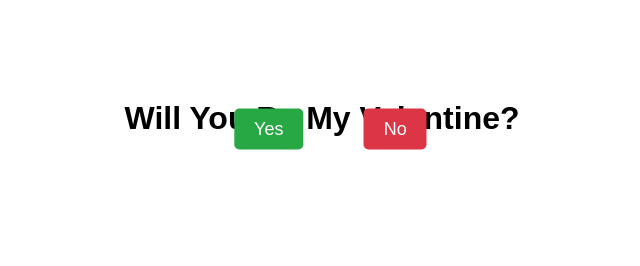
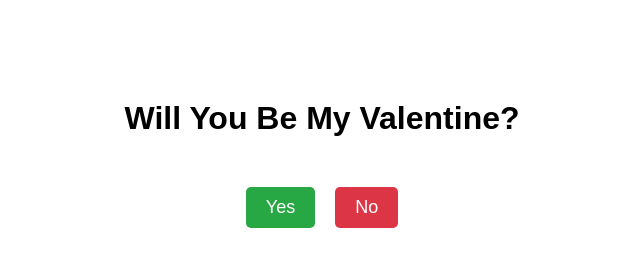
Before and after one commit to stann112/valentines, a plain HTML site: page index.html in a window 1280 px wide. Shown: the whole page, without its empty margins (318-958 px from the left). Drawn offline with Linux system fonts and the light colour scheme.

Commit message:
Update index.html

```diff
--- a/index.html
+++ b/index.html
@@ -11,28 +11,31 @@
       margin-top: 100px;
       position: relative;
     }
+    h1 {
+      margin-bottom: 50px;
+    }
+    .button-container {
+      position: relative;
+      display: flex;
+      justify-content: center;
+      gap: 20px;
+      margin-top: 20px;
+    }
     button {
       font-size: 18px;
       padding: 10px 20px;
-      margin: 10px;
       cursor: pointer;
       border: none;
       border-radius: 5px;
-      position: absolute;
+      position: relative;
     }
     #yes-button {
       background-color: #28a745;
       color: #fff;
-      left: 45%;
-      top: 50%;
-      transform: translate(-50%, -50%);
     }
     #no-button {
       background-color: #dc3545;
       color: #fff;
-      left: 55%;
-      top: 50%;
-      transform: translate(-50%, -50%);
     }
     #confirmation-message {
       font-size: 24px;
@@ -51,8 +54,10 @@
 </head>
 <body>
   <h1 id="question">Will You Be My Valentine?</h1>
-  <button id="yes-button">Yes</button>
-  <button id="no-button">No</button>
+  <div class="button-container">
+    <button id="yes-button">Yes</button>
+    <button id="no-button">No</button>
+  </div>
   <div id="confirmation-message"></div>
   <div id="gif-container">
     <p>Yayy!</p>
@@ -66,6 +71,7 @@
     let question = document.getElementById('question');
     let message = document.getElementById('confirmation-message');
     let gifContainer = document.getElementById('gif-container');
+    let buttonContainer = document.querySelector('.button-container');
 
     noButton.addEventListener('click', function() {
       noButtonClickCount++;
@@ -81,6 +87,7 @@
         newY = Math.random() * (window.innerHeight - 50);
       } while (Math.abs(newX - yesButton.offsetLeft) < 100 && Math.abs(newY - yesButton.offsetTop) < 100);
 
+      noButton.style.position = 'absolute';
       noButton.style.left = `${newX}px`;
       noButton.style.top = `${newY}px`;
 
@@ -97,13 +104,10 @@
       // Reset everything to normal
       yesButton.style.fontSize = "18px";
       yesButton.style.padding = "10px 20px";
-      yesButton.style.left = "45%";
-      yesButton.style.top = "50%";
 
       noButton.style.fontSize = "18px";
       noButton.style.padding = "10px 20px";
-      noButton.style.left = "55%";
-      noButton.style.top = "50%";
+      noButton.style.position = "relative";
 
       // Show confirmation message and GIF
       message.textContent = "Great! :DD <33";
```
